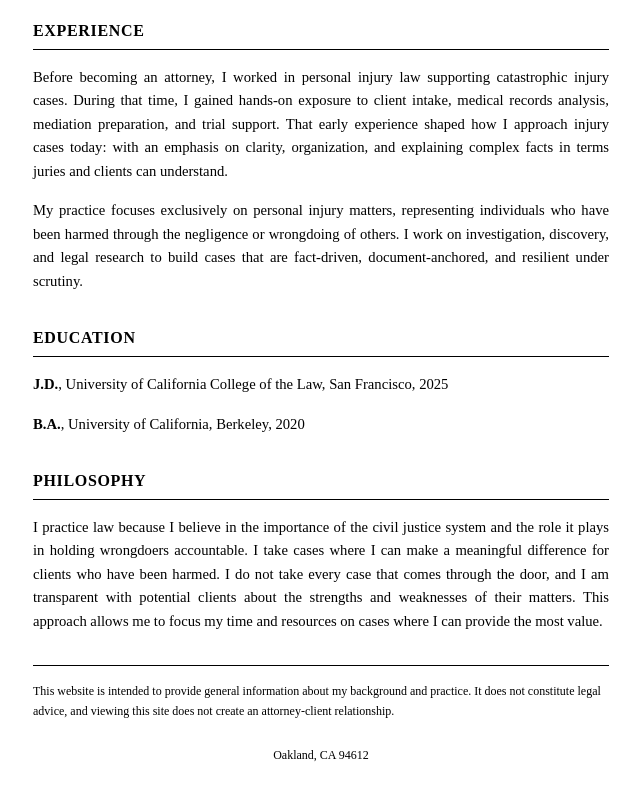
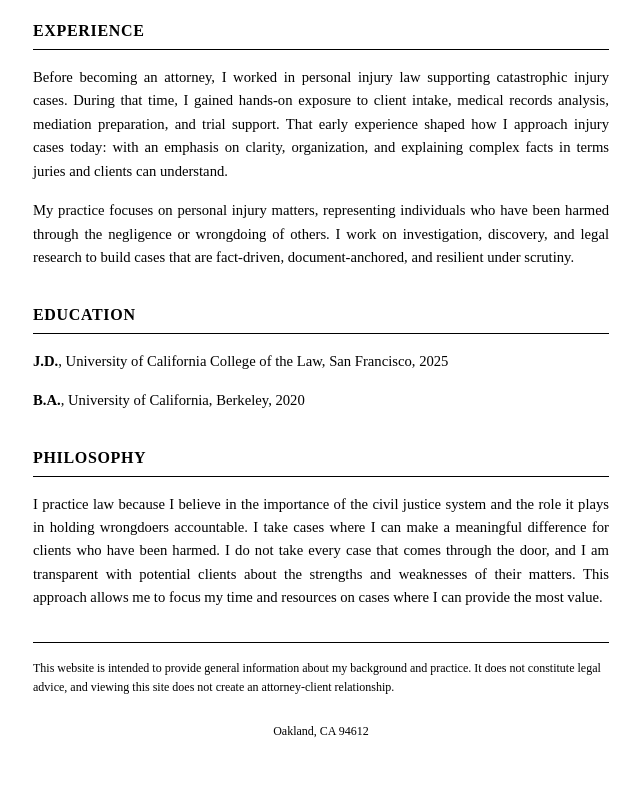
Before and after one commit to sersiousSenpai/yusufalbazian.com, a plain HTML site: page index.html in a window 1280 px wide. Shown: the part 818-1618 px from the top of the page, without its empty margins (319-959 px from the left). Drawn offline with Linux system fonts and the light colour scheme.

Commit message:
Remove 'exclusively' from Experience section

```diff
--- a/index.html
+++ b/index.html
@@ -239,7 +239,7 @@
       </p>
 
       <p>
-        My practice focuses exclusively on personal injury matters, representing individuals who have been harmed through the negligence or wrongdoing of others. I work on investigation, discovery, and legal research to build cases that are fact-driven, document-anchored, and resilient under scrutiny.
+        My practice focuses on personal injury matters, representing individuals who have been harmed through the negligence or wrongdoing of others. I work on investigation, discovery, and legal research to build cases that are fact-driven, document-anchored, and resilient under scrutiny.
       </p>
 
       <div class="section-title">Education</div>
```
